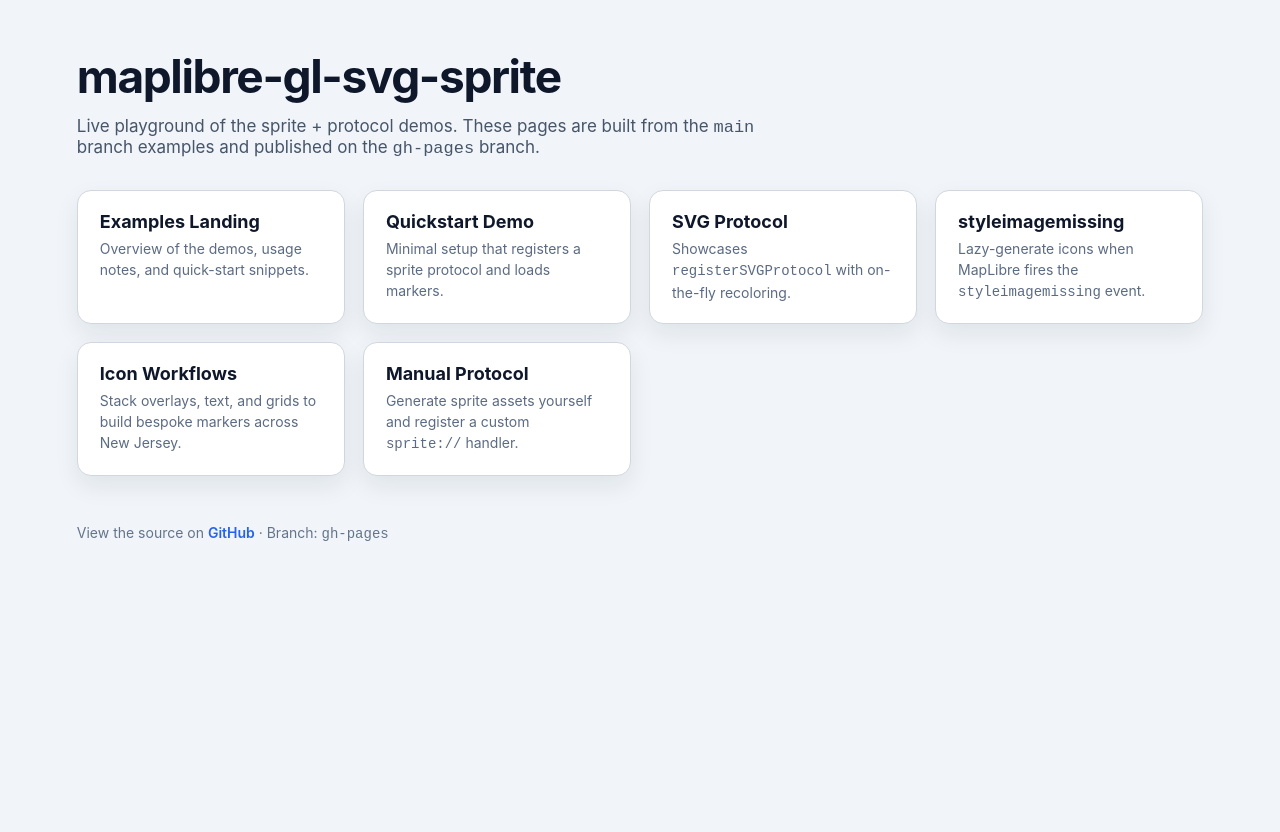
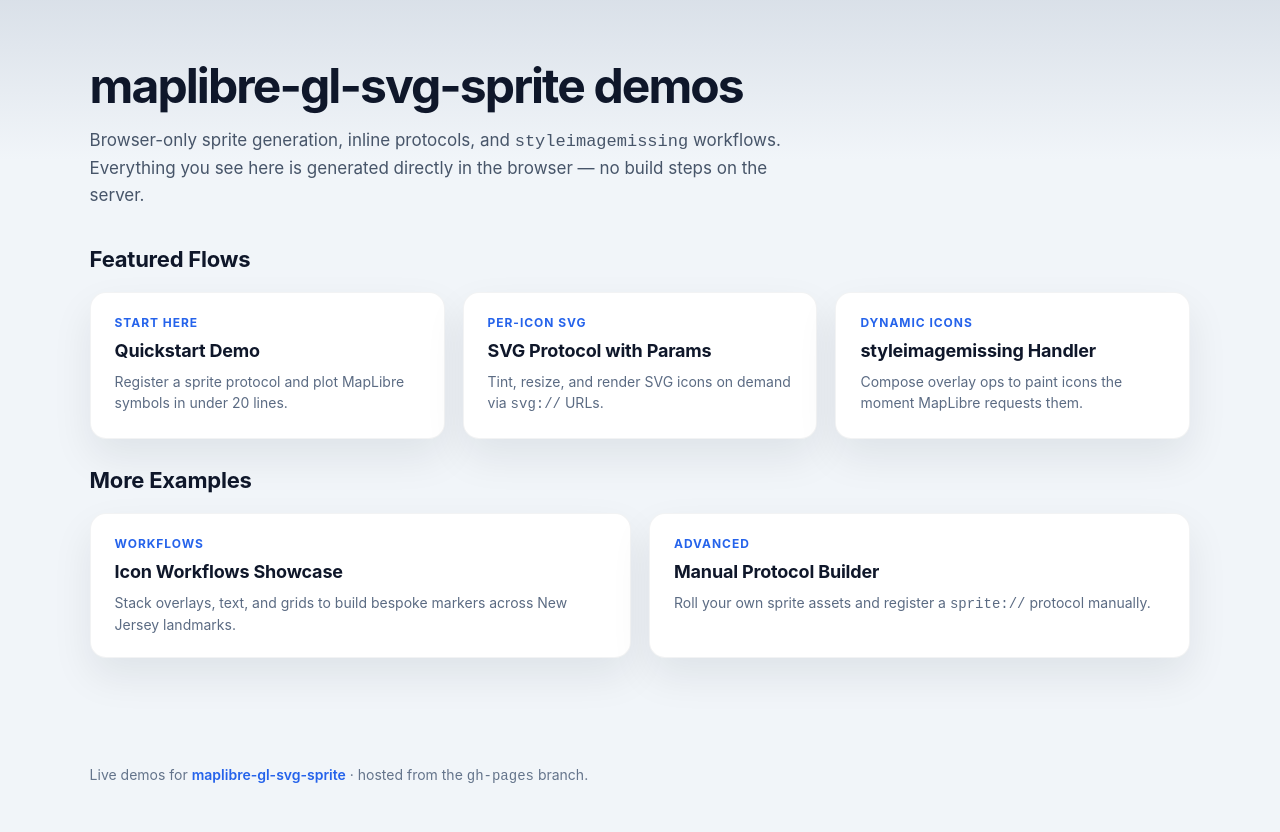
Before and after one commit to OpenDataLand/maplibre-gl-svg-sprite, a website built with Vite: page index.html in a window 1280 px wide. Before the commit the page ends 800 px from the top, so only its background shows below. Built offline with nearby package versions, Linux system fonts and the light colour scheme.

Commit message:
Make examples more mobile friendly

```diff
--- a/index.html
+++ b/index.html
@@ -3,28 +3,57 @@
   <head>
     <meta charset="utf-8" />
     <meta name="viewport" content="width=device-width, initial-scale=1" />
-    <title>maplibre-gl-svg-sprite — Live Examples</title>
+    <title>maplibre-gl-svg-sprite — Live Demos</title>
     <style>
       :root {
         color-scheme: light;
-        font-family: -apple-system, BlinkMacSystemFont, "Segoe UI", Roboto, sans-serif;
+        --bg: #f1f5f9;
+        --card-bg: #ffffff;
+        --border: #d0d7de;
+        --text: #0f172a;
+        --muted: #5b6b83;
+        --accent: #2563eb;
+        font-family: "Inter", system-ui, -apple-system, "Segoe UI", Roboto, sans-serif;
       }
+      * { box-sizing: border-box; }
       body {
         margin: 0;
-        padding: 48px 6vw 64px;
-        background: #f1f5f9;
-        color: #0f172a;
+        background: var(--bg);
+        color: var(--text);
+        min-height: 100vh;
+        display: flex;
+        flex-direction: column;
       }
-      h1 {
+      header {
+        padding: 56px 7vw 36px;
+        background: linear-gradient(180deg, rgba(148, 163, 184, 0.25) 0%, rgba(148, 163, 184, 0) 65%);
+      }
+      header h1 {
         margin: 0 0 12px;
-        font-size: clamp(32px, 6vw, 46px);
-        letter-spacing: -0.03em;
+        font-size: clamp(34px, 6vw, 48px);
+        letter-spacing: -0.04em;
       }
-      p.lead {
+      header p {
+        margin: 0;
         max-width: 720px;
+        color: #475569;
         font-size: 17px;
-        color: #475569;
-        margin: 0 0 32px;
+        line-height: 1.6;
+      }
+      main {
+        flex: 1;
+        padding: 0 7vw 72px;
+        display: grid;
+        gap: 28px;
+      }
+      .section {
+        display: grid;
+        gap: 20px;
+      }
+      .section h2 {
+        margin: 0;
+        font-size: 22px;
+        letter-spacing: -0.01em;
       }
       .grid {
         display: grid;
@@ -32,76 +61,105 @@
         grid-template-columns: repeat(auto-fit, minmax(260px, 1fr));
       }
       a.card {
-        display: block;
-        padding: 20px 22px;
-        background: white;
-        border-radius: 14px;
-        border: 1px solid #d0d7de;
-        box-shadow: 0 10px 25px rgba(15, 23, 42, 0.08);
+        display: flex;
+        flex-direction: column;
+        gap: 10px;
+        padding: 22px 24px;
+        background: var(--card-bg);
+        border-radius: 16px;
+        border: 1px solid rgba(15, 23, 42, 0.05);
+        box-shadow: 0 18px 40px rgba(15, 23, 42, 0.08);
         color: inherit;
         text-decoration: none;
         transition: transform 0.18s ease, box-shadow 0.18s ease;
       }
       a.card:hover {
-        transform: translateY(-2px);
-        box-shadow: 0 14px 32px rgba(15, 23, 42, 0.14);
+        transform: translateY(-3px);
+        box-shadow: 0 22px 45px rgba(15, 23, 42, 0.12);
       }
-      .card h2 {
-        margin: 0 0 6px;
+      .card .eyebrow {
+        font-size: 12px;
+        text-transform: uppercase;
+        letter-spacing: 0.08em;
+        color: var(--accent);
+        font-weight: 700;
+      }
+      .card h3 {
+        margin: 0;
         font-size: 18px;
+        letter-spacing: -0.01em;
       }
       .card p {
         margin: 0;
-        color: #5b6b83;
+        color: var(--muted);
         font-size: 14px;
-        line-height: 1.5;
+        line-height: 1.55;
       }
       footer {
-        margin-top: 48px;
+        padding: 36px 7vw 48px;
+        color: #64748b;
         font-size: 14px;
-        color: #64748b;
       }
       footer a {
-        color: #2563eb;
+        color: var(--accent);
         text-decoration: none;
         font-weight: 600;
       }
       footer a:hover { text-decoration: underline; }
+      @media (max-width: 640px) {
+        header { padding: 40px 24px 28px; }
+        main { padding: 0 24px 56px; }
+        footer { padding: 32px 24px 40px; }
+      }
     </style>
   </head>
   <body>
-    <h1>maplibre-gl-svg-sprite</h1>
-    <p class="lead">Live playground of the sprite + protocol demos. These pages are built from the <code>main</code> branch examples and published on the <code>gh-pages</code> branch.</p>
+    <header>
+      <h1>maplibre-gl-svg-sprite demos</h1>
+      <p>Browser-only sprite generation, inline protocols, and <code>styleimagemissing</code> workflows. Everything you see here is generated directly in the browser — no build steps on the server.</p>
+    </header>
 
+    <main>
+      <section class="section">
+        <h2>Featured Flows</h2>
         <div class="grid">
-      <a class="card" href="examples/index.html">
-        <h2>Examples Landing</h2>
-        <p>Overview of the demos, usage notes, and quick-start snippets.</p>
-      </a>
           <a class="card" href="examples/quickstart.html">
-        <h2>Quickstart Demo</h2>
-        <p>Minimal setup that registers a sprite protocol and loads markers.</p>
+            <span class="eyebrow">Start Here</span>
+            <h3>Quickstart Demo</h3>
+            <p>Register a sprite protocol and plot MapLibre symbols in under 20 lines.</p>
           </a>
           <a class="card" href="examples/maplibre-svg-protocol.html">
-        <h2>SVG Protocol</h2>
-        <p>Showcases <code>registerSVGProtocol</code> with on-the-fly recoloring.</p>
+            <span class="eyebrow">Per-Icon SVG</span>
+            <h3>SVG Protocol with Params</h3>
+            <p>Tint, resize, and render SVG icons on demand via <code>svg://</code> URLs.</p>
           </a>
           <a class="card" href="examples/maplibre-styleimagemissing.html">
-        <h2>styleimagemissing</h2>
-        <p>Lazy-generate icons when MapLibre fires the <code>styleimagemissing</code> event.</p>
+            <span class="eyebrow">Dynamic Icons</span>
+            <h3>styleimagemissing Handler</h3>
+            <p>Compose overlay ops to paint icons the moment MapLibre requests them.</p>
           </a>
+        </div>
+      </section>
+
+      <section class="section">
+        <h2>More Examples</h2>
+        <div class="grid">
           <a class="card" href="examples/maplibre-icon-workflows.html">
-        <h2>Icon Workflows</h2>
-        <p>Stack overlays, text, and grids to build bespoke markers across New Jersey.</p>
+            <span class="eyebrow">Workflows</span>
+            <h3>Icon Workflows Showcase</h3>
+            <p>Stack overlays, text, and grids to build bespoke markers across New Jersey landmarks.</p>
           </a>
           <a class="card" href="examples/maplibre-manual-protocol.html">
-        <h2>Manual Protocol</h2>
-        <p>Generate sprite assets yourself and register a custom <code>sprite://</code> handler.</p>
+            <span class="eyebrow">Advanced</span>
+            <h3>Manual Protocol Builder</h3>
+            <p>Roll your own sprite assets and register a <code>sprite://</code> protocol manually.</p>
           </a>
         </div>
+      </section>
+    </main>
 
     <footer>
-      View the source on <a href="https://github.com/opendataland/maplibre-gl-svg-sprite">GitHub</a> · Branch: <code>gh-pages</code>
+      Live demos for <a href="https://github.com/opendataland/maplibre-gl-svg-sprite">maplibre-gl-svg-sprite</a> · hosted from the <code>gh-pages</code> branch.
     </footer>
   </body>
 </html>
```
Also changed, not shown: examples/maplibre-icon-workflows.html (+13 -4 lines), examples/maplibre-manual-protocol.html (+13 -4 lines), examples/maplibre-styleimagemissing.html (+13 -4 lines), examples/maplibre-svg-protocol.html (+13 -4 lines), examples/quickstart.html (+32 -10 lines), 1 other file. Lines whose indentation alone changed are shown as unchanged.
